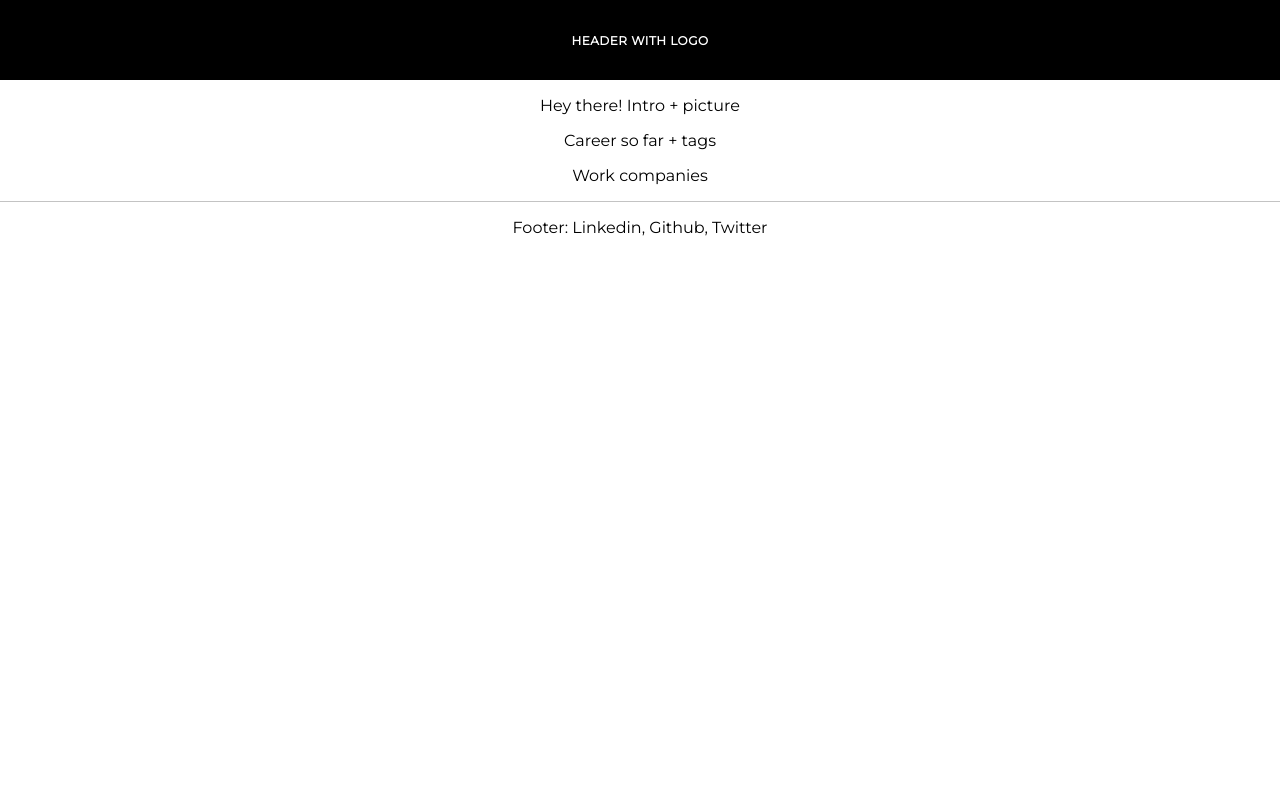
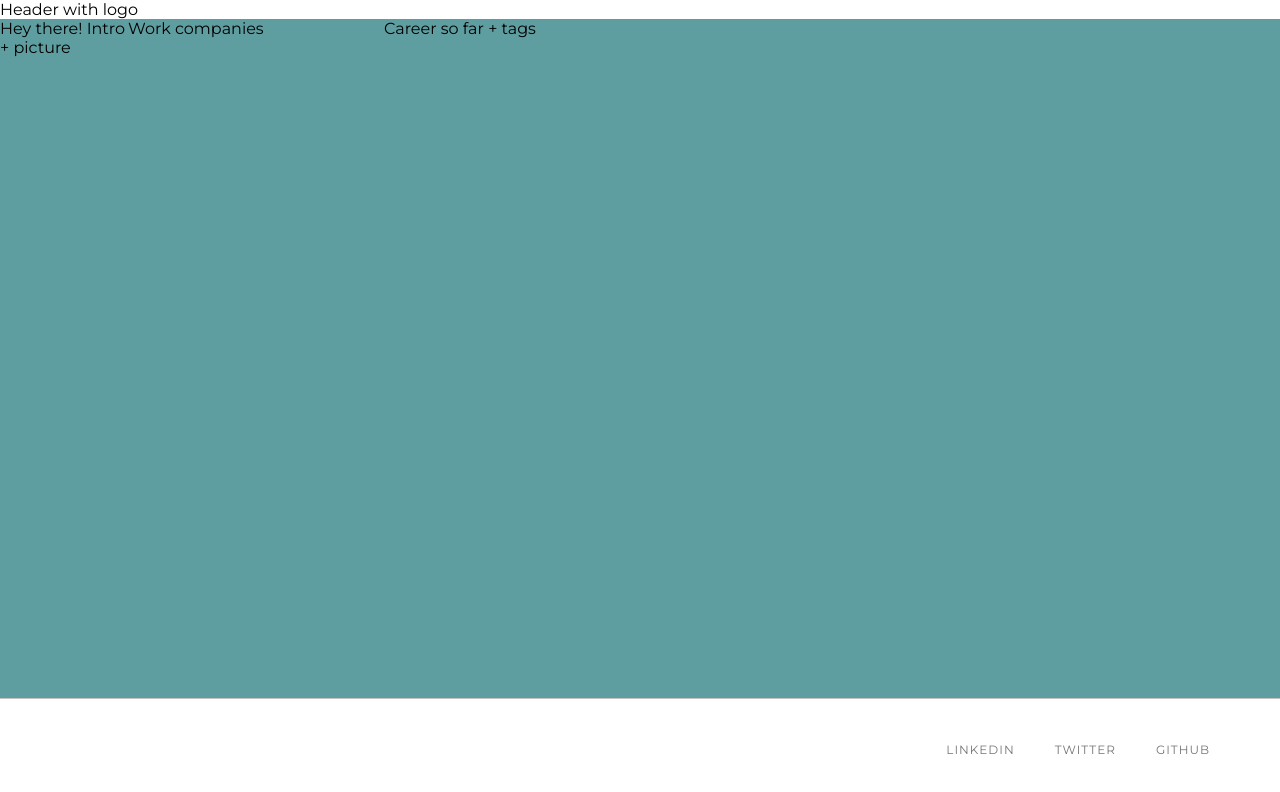
Before and after one commit to inessadl/ine22, a React (Create React App) app: page / in a window 1280 px wide. Shown: the top 792 px of the page. Built offline with nearby package versions, Linux system fonts and the light colour scheme.

Commit message:
format footer

```diff
--- a/src/App.css
+++ b/src/App.css
@@ -1,10 +1,56 @@
-body {
-  font-family: Montserrat, sans-serif;
-  font-weight: 400;
+* {
+  margin: 0;
+  padding: 0;
 }
 
 .app {
-  text-align: center;
+  display: flex;
+  flex-direction: column;
+  min-height: 100vh;
+}
+
+body {
+  font-family: Montserrat, sans-serif;
+  font-weight: 300;
+}
+
+main {
+  flex: 1;
+  display: grid;
+  grid-template-columns: 10% 20% 20% 20% 20% 10%;
+  row-gap: 40px;
+  background-color: cadetblue;
+}
+
+main section {
+  border: 1px solid black;
+  height: auto;
+}
+
+.intro {
+  grid-column-start: 2;
+  grid-column-end: 6;
+  grid-row-start: 3;
+  background-color:#c3c3c3;
+  width: 100%
+}
+
+.career {
+  grid-column-start: 2;
+  grid-column-end: 6;
+  grid-row-start: 2;
+  background-color:bisque;
+}
+
+.work {
+  grid-column-start: 2;
+  grid-column-end: 6;
+  grid-row-start: 1;
+  background-color:burlywood;
+}
+
+.project {
+  border: 2px solid orange;
 }
 
 .app-header {
@@ -22,8 +68,30 @@ body {
   /* font-size: calc(10px + 2vmin); */
 }
 
+.app-footer {
+  display: flex;
+  justify-content: flex-end;
+  padding: 40px 50px;
+  border-top: .5px solid #c3c3c3;
+  background-color:#fff;
+}
 
-.app-footer {
-  width: 100%;
-  border-top: .5px solid #c3c3c3;
+.app-footer > ul {
+  display: flex;
+  flex-direction: row;
 }
+
+.app-footer > ul li {
+  list-style-type: none;
+}
+
+.app-footer > ul li a {
+  font-size: 12px;
+  line-height: 20px;
+  letter-spacing: 1px;
+  margin: 20px;
+  color: #1a1b1f;
+  opacity: .6;
+  text-decoration: none;
+  text-transform: uppercase;
+}
--- a/src/App.js
+++ b/src/App.js
@@ -8,21 +8,15 @@ import Work from './components/Work';
 function App() {
   return (
     <div className="app">
-      <header className="app-header">
-        <Header />
-      </header>
-      <section className="intro">
+      <Header />
+
+      <main>
         <Intro />
-      </section>
-      <section className="career">
+        <Work />
         <Career />
-      </section>
-      <section className="work">
-        <Work />
-      </section>
-      <footer className="app-footer">
-        <Footer />
-      </footer>
+      </main>
+
+      <Footer />
     </div>
   );
 }
--- a/src/components/Footer.js
+++ b/src/components/Footer.js
@@ -3,7 +3,13 @@ import React, { Component } from 'react';
 class Footer extends Component {
     render () {
         return (
-            <p>Footer: Linkedin, Github, Twitter</p>
+            <footer className="app-footer">
+                <ul>
+                    <li><a href="https://www.linkedin.com/in/inessadl/">Linkedin</a></li>
+                    <li><a href="https://twitter.com/inessadl">Twitter</a></li>
+                    <li><a href="https://www.github.com/inessadl">Github</a></li>
+                </ul>
+            </footer>
         )
 
     }
```
